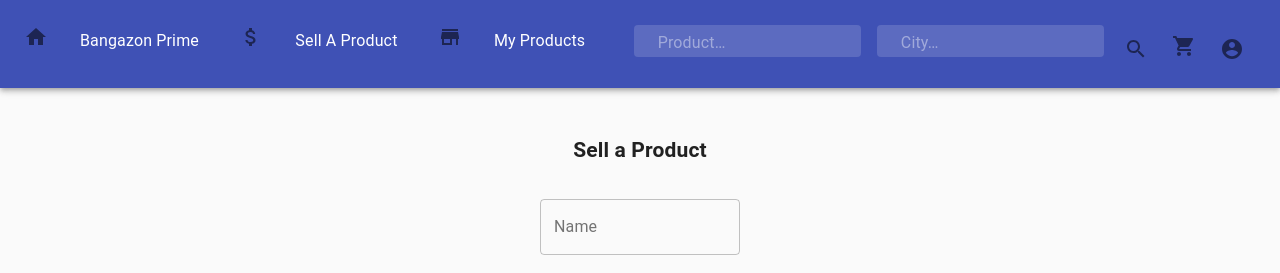
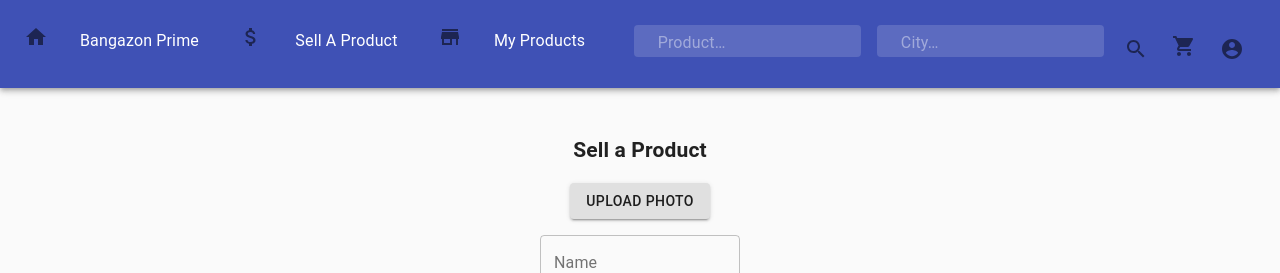
Before and after one commit to nss-cohort-36/bangazon-client-imagination-station-react, a React (Create React App) app in the folder bangazon/: page /product/new in a window 1280 px wide. Shown: the top 273 px of the page. Built offline with nearby package versions, Linux system fonts and the light colour scheme; no server answers; sample sign-in values are in the browser's storage.

Commit message:
upload photo button

```diff
--- a/bangazon/src/components/products/Product.css
+++ b/bangazon/src/components/products/Product.css
@@ -82,3 +82,8 @@
     color: #3f51b5;
     text-decoration: none;
 }
+
+.btn-container {
+    display: block;
+    width: 100%;
+}
--- a/bangazon/src/components/products/ProductCreateForm.js
+++ b/bangazon/src/components/products/ProductCreateForm.js
@@ -9,10 +9,6 @@ import './Product.css'
 // Author: Lauren Riddle
 // Purpose: To create form to making a new product
 const styles = theme => ({
-    container: {
-        display: 'flex',
-        flexWrap: 'wrap',
-    },
     textField: {
         marginLeft: theme.spacing.unit,
         marginRight: theme.spacing.unit,
@@ -92,6 +88,11 @@ class ProductCreateForm extends React.Component {
         }
     }
 
+    uploadPhoto = evt => {
+        evt.preventDefault()
+        console.log('upload photo')
+    }
+
     render() {
         const { classes } = this.props;
 
@@ -101,6 +102,10 @@ class ProductCreateForm extends React.Component {
                     <h2>Sell a Product</h2>
 
                     <form >
+                        <Button variant="contained" color="default" className={classes.button} disabled={this.state.loadingStatus}
+                            onClick={this.uploadPhoto}>
+                            Upload Photo
+                        </Button>
                         <TextField
                             id="outlined-name product"
                             label="Name"
@@ -145,8 +150,6 @@ class ProductCreateForm extends React.Component {
                             margin="normal"
                             variant="outlined"
                         />
-
-
                         <TextField
                             id="outlined-select-currency product"
                             select
@@ -168,8 +171,6 @@ class ProductCreateForm extends React.Component {
                                 </MenuItem>
                             ))}
                         </TextField>
-
-
                         <Button variant="contained" color="secondary" className={classes.button} disabled={this.state.loadingStatus}
                             onClick={this.saveProduct}>
                             Sell
```
Also changed, not shown: 1 other file (tests, documents, lock files or other folders).
